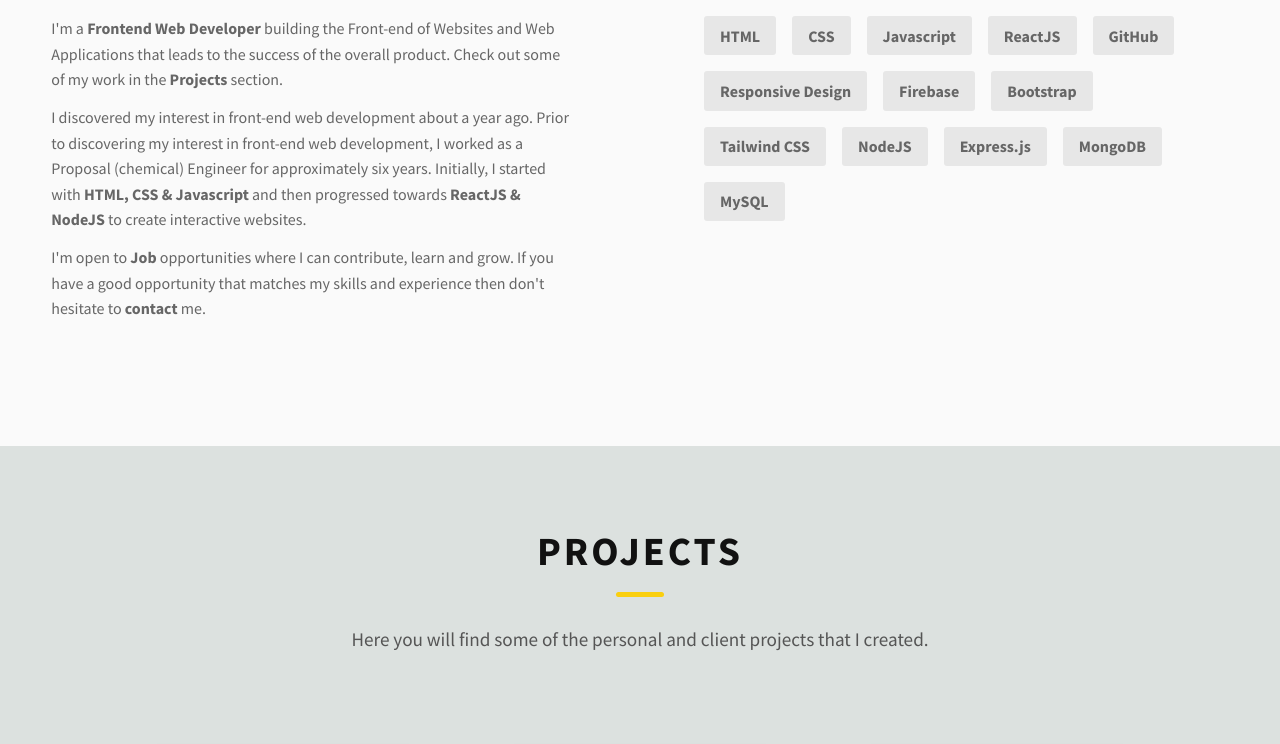
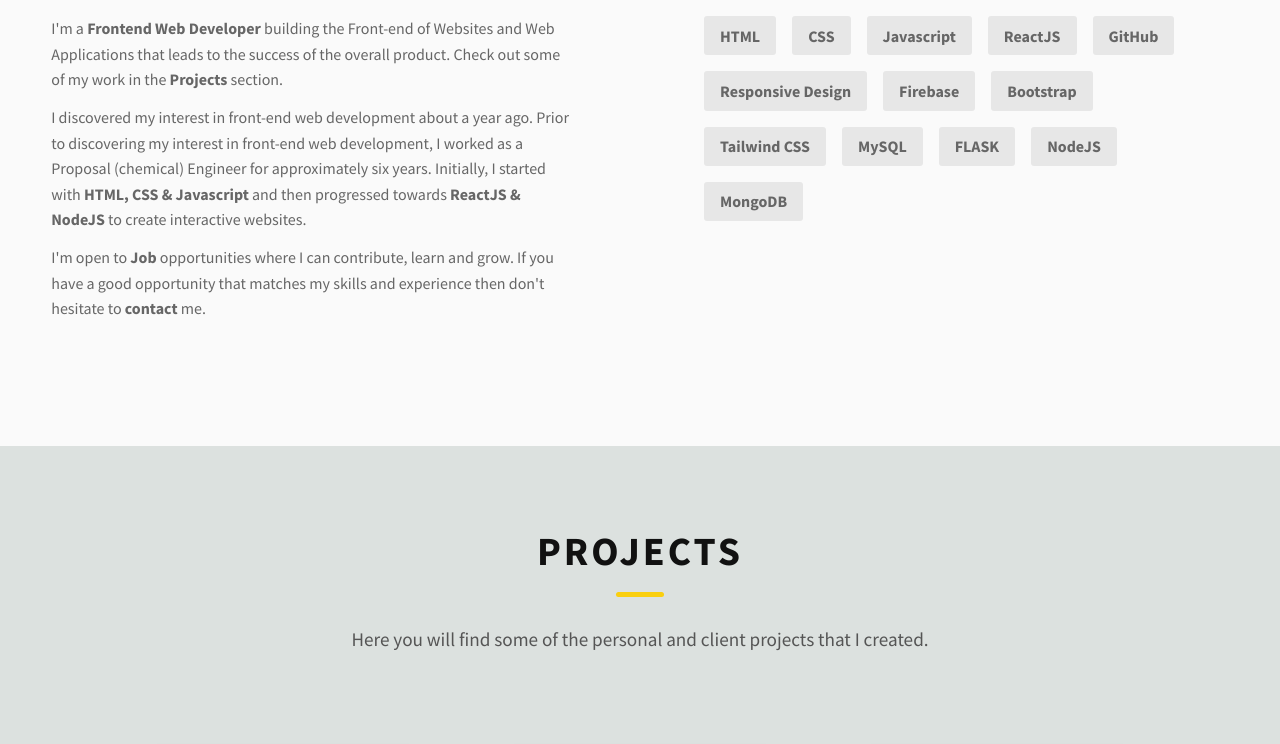
Before and after one commit to SwatiThorat21/Portfolio_SwatiThorat, a plain HTML site: page index.html in a window 1280 px wide. Shown: the part 1060-1804 px from the top of the page. Drawn offline with Linux system fonts and the light colour scheme.

Commit message:
resume updated

```diff
--- a/index.html
+++ b/index.html
@@ -175,10 +175,10 @@
                         <div class="skill">Firebase</div>
                         <div class="skill">Bootstrap</div>
                         <div class="skill">Tailwind CSS</div>
+                        <div class="skill">MySQL</div>
+                        <div class="skill">FLASK</div>
                         <div class="skill">NodeJS</div>
-                        <div class="skill">Express.js</div>
                         <div class="skill">MongoDB</div>
-                        <div class="skill">MySQL</div>
                     </div>
                 </div>
             </div>
```
Also changed, not shown: 1 other file.
